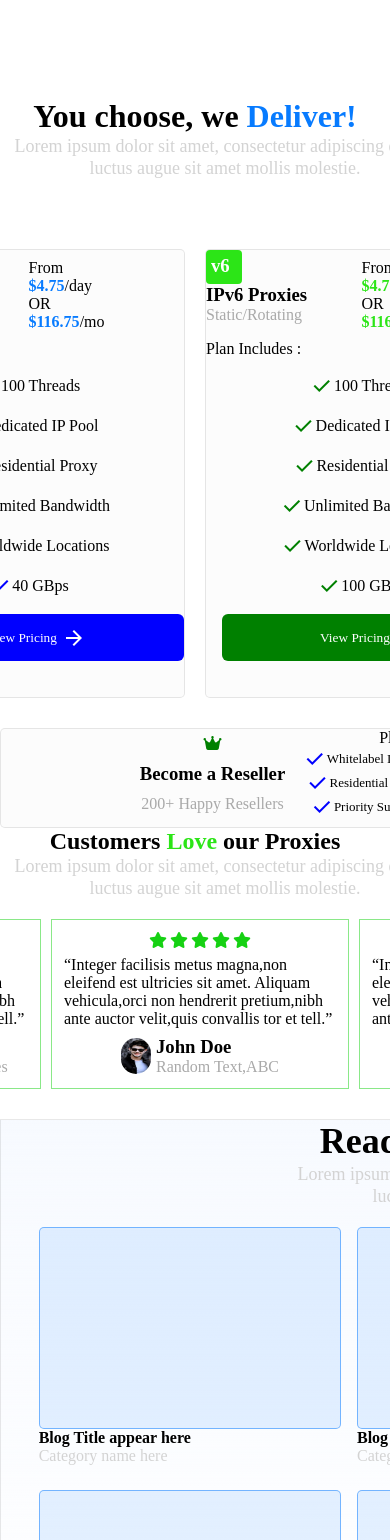
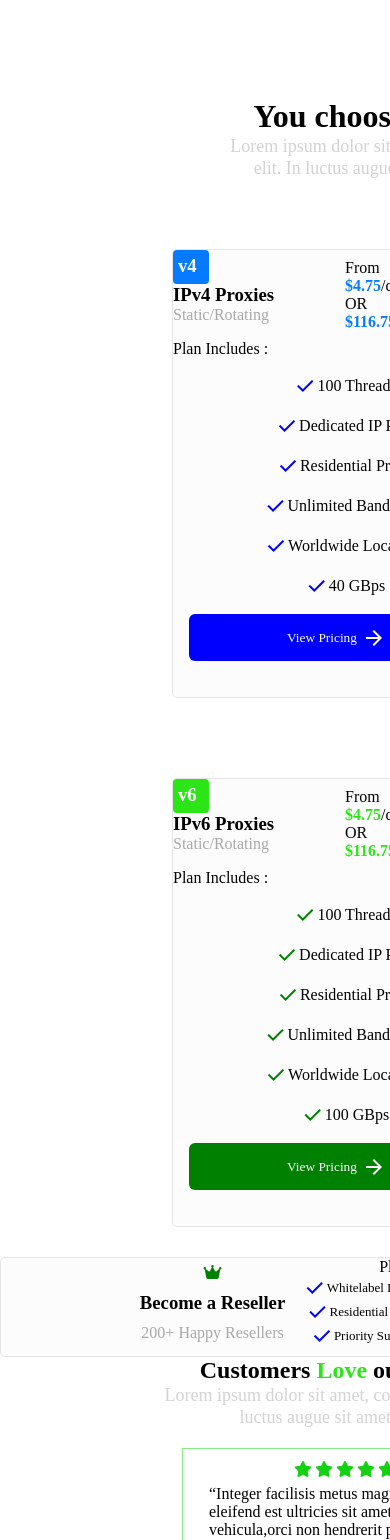
Before and after one commit to UttamMehta/FlameCloudAssignment, a React (Create React App) app in the folder landing_page/: page / in a window 390 px wide. Shown: the part 1608-3148 px from the top of the page. Built offline with nearby package versions, Linux system fonts and the light colour scheme.

Commit message:
last page pending other completed

```diff
--- a/landing_page/src/Component/Middlepages_03.module.css
+++ b/landing_page/src/Component/Middlepages_03.module.css
@@ -178,3 +178,30 @@ border-radius: 5px;
 .page03_ThirdDiv>div>div:nth-child(2)>div:nth-child(2)>div{
     display: flex;
 }
+
+
+@media only screen and (min-width: 350px) and (max-width: 550px) {
+.page03_FirstDiv>h1,.page03_FirstDiv>p{
+    width: 100%;
+    margin-left: 220px;
+}
+
+.page03_SecondDiv{
+    display: grid;
+    margin-left: 300px;
+}
+
+.page03_FourthDiv{
+    width: 100%;
+    margin-left: 150px;
+}
+.page03_FifthDiv{
+    display: grid;
+ justify-content: center;
+
+margin-left: 300px;}
+
+
+
+
+}
```
